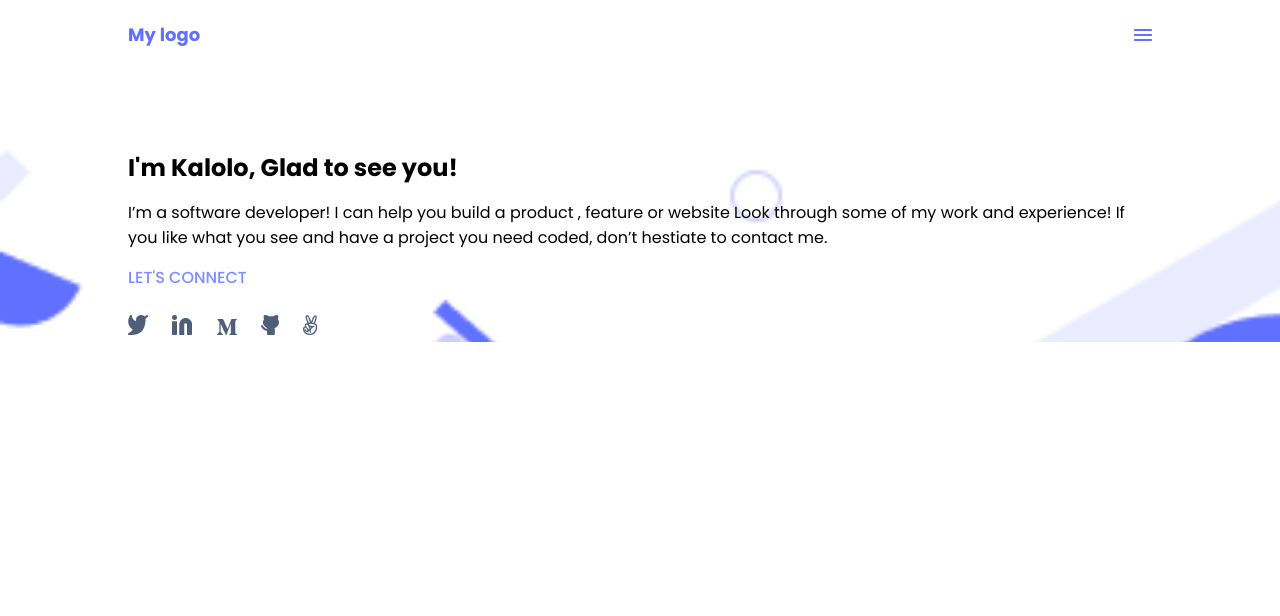
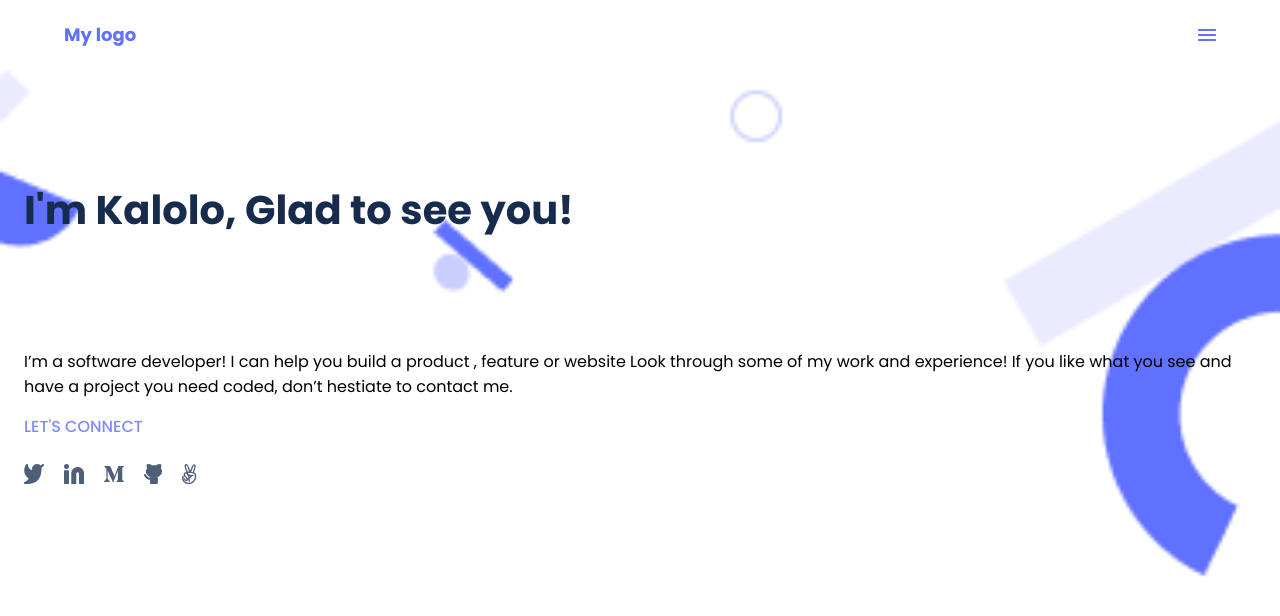
Before and after one commit to KayLemba/KaloloPortfolio, a website: page index.html in a window 1280 px wide. Drawn offline with Linux system fonts and the light colour scheme.

Commit message:
Update styles.css as requested by code review

```diff
--- a/styles.css
+++ b/styles.css
@@ -11,12 +11,10 @@ body {
 }
 
 .text {
-  width: 80%;
   margin: 0 auto;
-  margin-top: 5em;
 }
 
-.salutation {
+.about-me {
   font-size: 40px;
   font-weight: 700;
   width: auto;
@@ -38,8 +36,10 @@ body {
   margin-left: 0%;
 }
 
-.buttons li {
-  display: inline-block;
+.buttons {
+  list-style-type: none;
+  display: flex;
+  gap: 20px;
   margin-right: 20px;
   margin-top: 25px;
 }
@@ -58,7 +58,7 @@ body {
 }
 
 .nav-bar {
-  width: 80%;
+  width: 90%;
   height: 70px;
   color: #565b86;
   display: flex;
@@ -81,4 +81,5 @@ body {
   background-size: cover;
   background-repeat: no-repeat;
   width: 100%;
+  padding: 114px 24px;
 }
```
